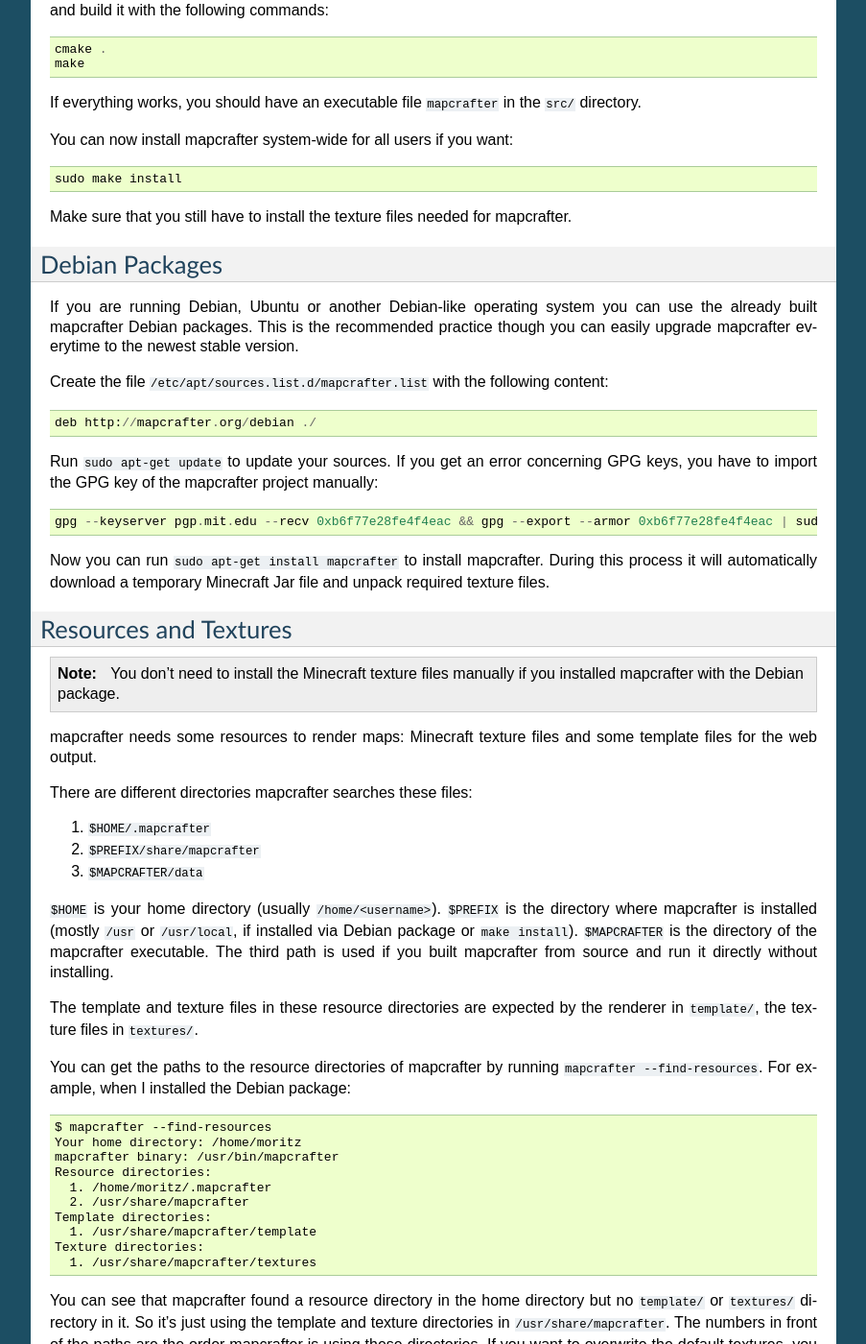
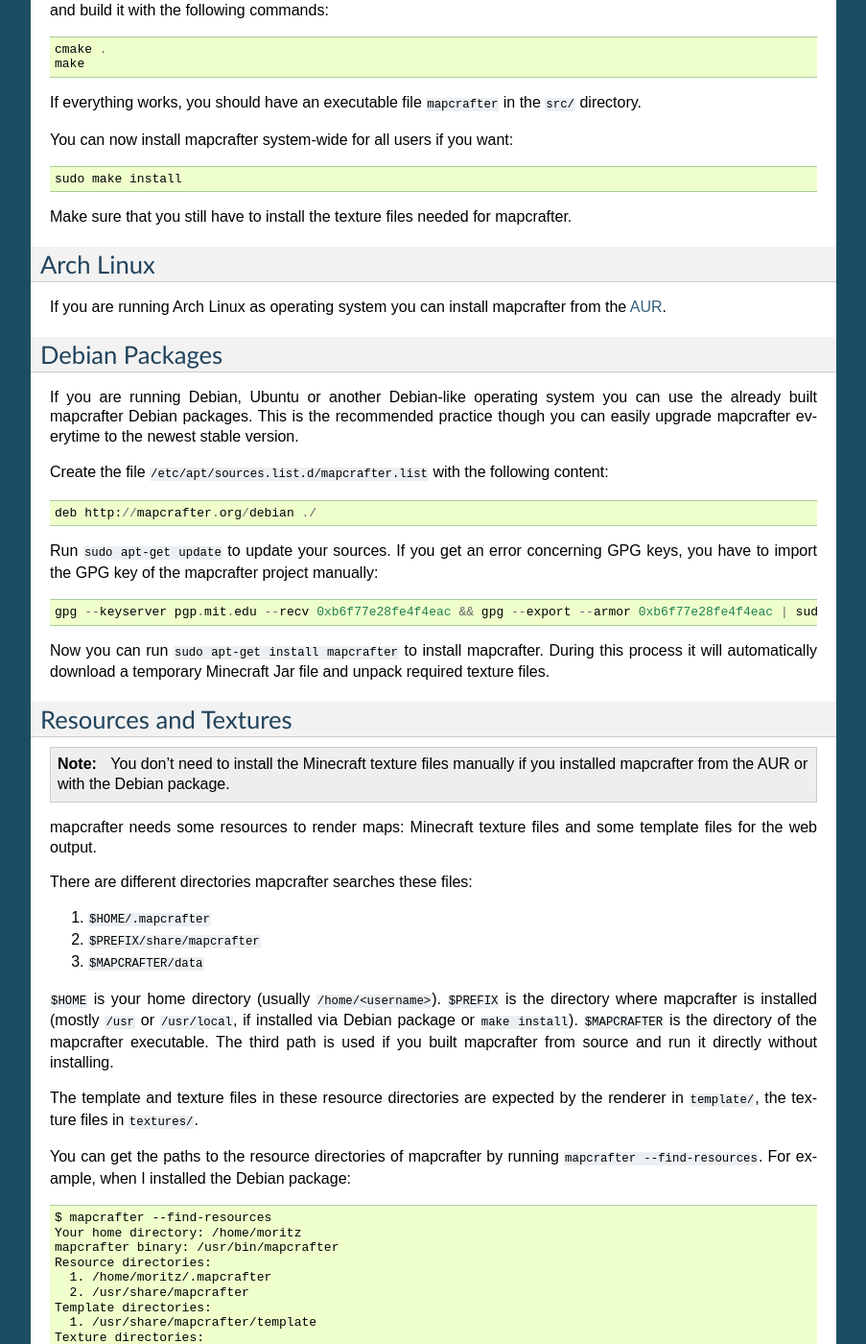
Before and after one commit to mapcrafter/mapcrafter, a Sphinx documentation site: the page built from docs/installation.rst, in a window 1280 px wide and 1400 px high, scrolled down 753 px. Shown: the whole window at 96% size, without its empty margins (198-1101 px from the left). Built offline with Sphinx 7.4.7, drawn with Linux system fonts in a browser that asks for light colours.

Commit message:
Added Arch Linux to installation doc page.

```diff
--- a/docs/installation.rst
+++ b/docs/installation.rst
@@ -52,6 +52,12 @@
 
 Make sure that you still have to install the texture files needed for mapcrafter.
 
+Arch Linux
+==========
+
+If you are running Arch Linux as operating system you can install mapcrafter
+from the `AUR <https://aur.archlinux.org/packages/mapcrafter-git/>`_.
+
 Debian Packages
 ===============
 
@@ -83,7 +89,7 @@
 .. note::
 
     You don't need to install the Minecraft texture files manually if you
-    installed mapcrafter with the Debian package.
+    installed mapcrafter from the AUR or with the Debian package.
 
 mapcrafter needs some resources to render maps: Minecraft texture files and
 some template files for the web output.
```
